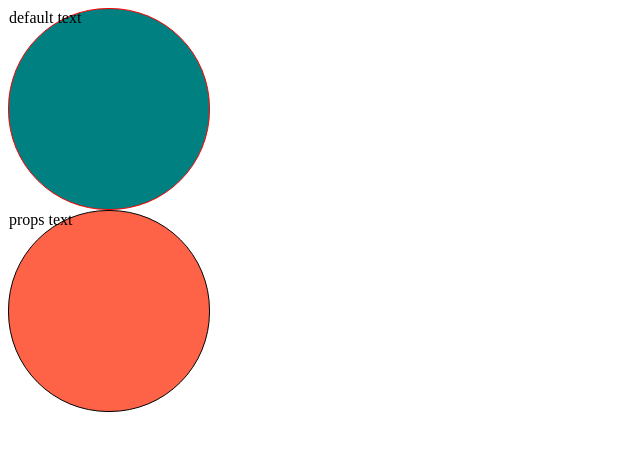
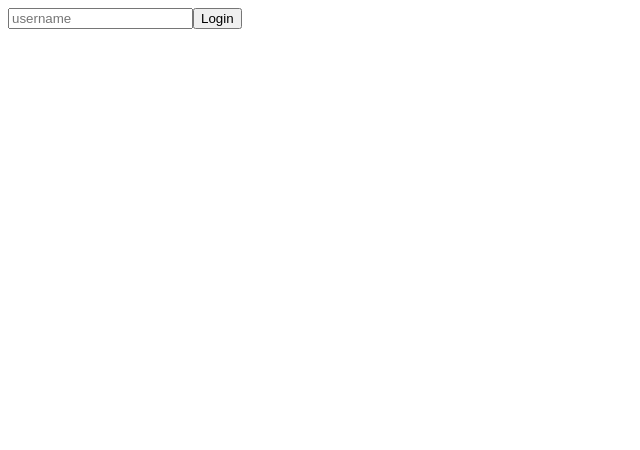
Before and after one commit to hyh05050/react-for-master, a React (Create React App) app: page / in a window 1280 px wide. Shown: the top 450 px of the page, without its empty margins (0-640 px from the left). Built offline with nearby package versions, Linux system fonts and the light colour scheme.

Commit message:
commit typing Forms

```diff
--- a/src/App.tsx
+++ b/src/App.tsx
@@ -1,10 +1,32 @@
-import Circle from "./Circle";
+import React, { useState } from "react";
 
 function App() {
+  const [value, setValue] = useState("");
+  const onChange = (event: React.FormEvent<HTMLInputElement>) => {
+    const {
+      currentTarget: { value },
+    } = event;
+    setValue(value);
+  };
+
+  const onSubmit = (event: React.FormEvent<HTMLFormElement>) => {
+    event.preventDefault();
+    console.log("hello", value);
+  };
+
   return (
     <div>
-      <Circle bgColor="teal" borderColor="red" />
-      <Circle bgColor="tomato" text="props text" />
+      {/* <Circle bgColor="teal" borderColor="red" />
+      <Circle bgColor="tomato" text="props text" /> */}
+      <form onSubmit={onSubmit}>
+        <input
+          type="text"
+          placeholder="username"
+          value={value}
+          onChange={onChange}
+        />
+        <button>Login</button>
+      </form>
     </div>
   );
 }
--- a/src/Circle.tsx
+++ b/src/Circle.tsx
@@ -16,7 +16,7 @@
 `;
 
 function Circle({ bgColor, borderColor, text = "default text" }: CircleProps) {
-  const [counter, setCounter] = useState<number | string>(0); //you can 2 type but default type is number
+  //const [counter, setCounter] = useState<number | string>(0); //you can 2 type but default type is number
   return (
     <Container
       bgColor={bgColor}
```
